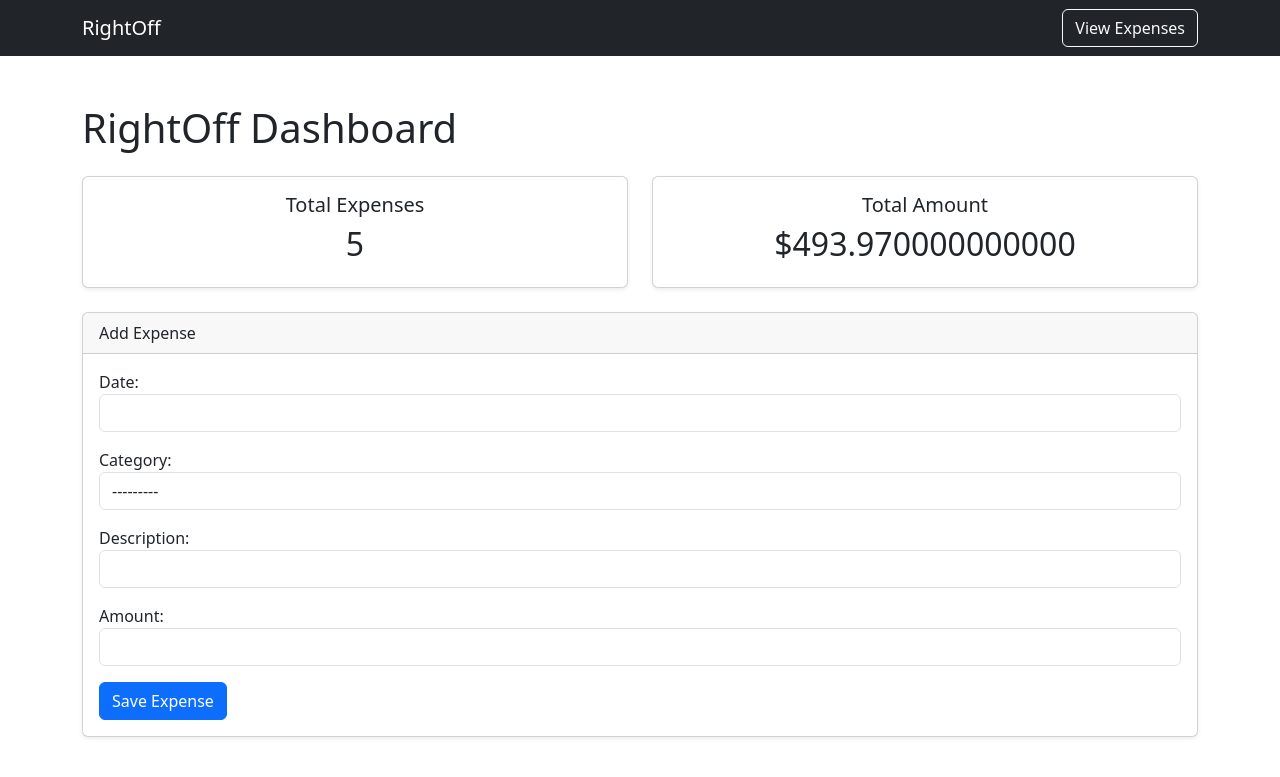
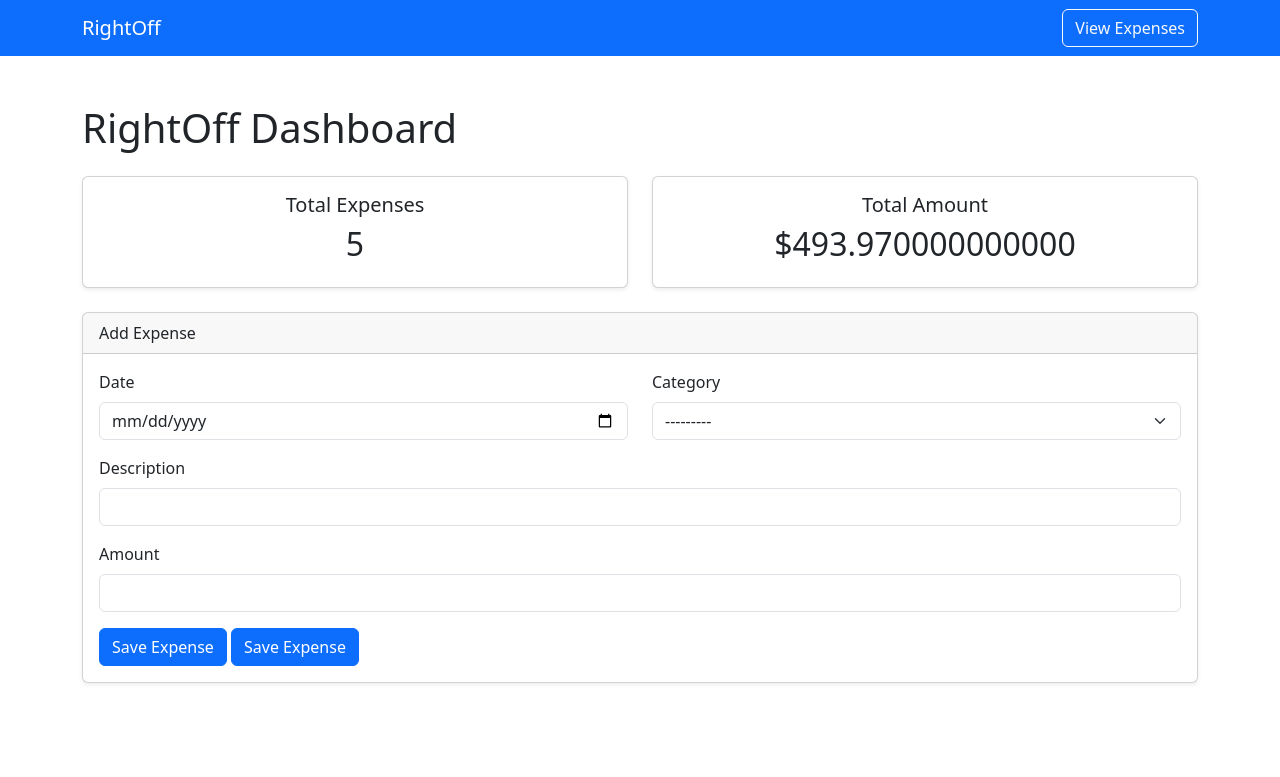
Before and after one commit to derinventingroom/rightoff, a Django app: page / in a window 1280 px wide. Shown: the top 777 px of the page. Run offline with Django 5.2, Linux system fonts and the light colour scheme; data comes from the database, SQL or seed files in the repository.

Commit message:
Added date picker and changed the Bootstrap style of the navbar

```diff
--- a/expenses/forms.py
+++ b/expenses/forms.py
@@ -12,11 +12,27 @@ class ExpenseForm(forms.ModelForm):
             'description',
             'amount'
         ]
-
-    def __init__(self, *args, **kwargs):
-        super().__init__(*args, **kwargs)
-
-        for field in self.fields.values():
-            field.widget.attrs.update({
-                'class': 'form-control'
-            })
+        widgets = {
+            'date': forms.DateInput(
+                attrs={
+                    'type': 'date',
+                    'class': 'form-control'
+                }
+            ),
+            'category': forms.Select(
+                attrs={
+                    'class': 'form-select'
+                }
+            ),
+            'description': forms.TextInput(
+                attrs={
+                    'class': 'form-control'
+                }
+            ),
+            'amount': forms.NumberInput(
+                attrs={
+                    'class': 'form-control',
+                    'step': '0.01'
+                }
+            ),
+        }
--- a/expenses/templates/base.html
+++ b/expenses/templates/base.html
@@ -13,7 +13,7 @@
 </head>
 <body>
 
-<nav class="navbar navbar-dark bg-dark">
+<nav class="navbar navbar-expand-lg navbar-dark bg-primary">
     <div class="container">
         <a class="navbar-brand" href="/">
             RightOff
--- a/expenses/templates/expenses/home.html
+++ b/expenses/templates/expenses/home.html
@@ -54,7 +54,44 @@
 
             {% csrf_token %}
 
-            {{ form.as_p }}
+            <div class="row">
+
+            <div class="col-md-6 mb-3">
+                <label class="form-label">
+                    Date
+                </label>
+                {{ form.date }}
+            </div>
+
+            <div class="col-md-6 mb-3">
+                <label class="form-label">
+                    Category
+                </label>
+                {{ form.category }}
+            </div>
+
+            </div>
+
+            <div class="mb-3">
+                <label class="form-label">
+                    Description
+                </label>
+                {{ form.description }}
+            </div>
+
+            <div class="mb-3">
+                <label class="form-label">
+                    Amount
+                </label>
+                {{ form.amount }}
+            </div>
+
+            <button
+                type="submit"
+                class="btn btn-primary"
+            >
+                Save Expense
+            </button>
 
             <button
                 type="submit"
```
